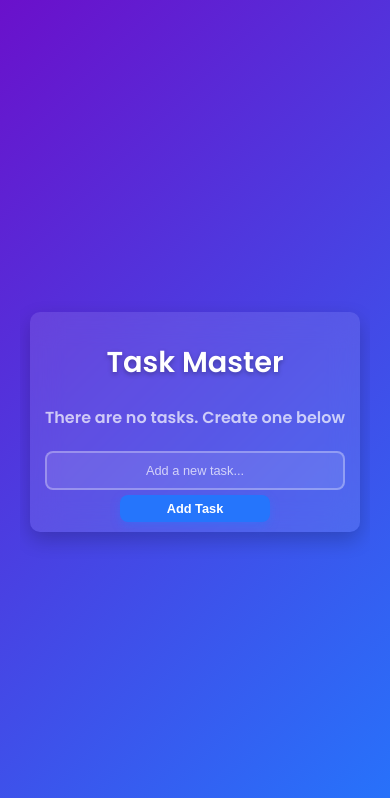
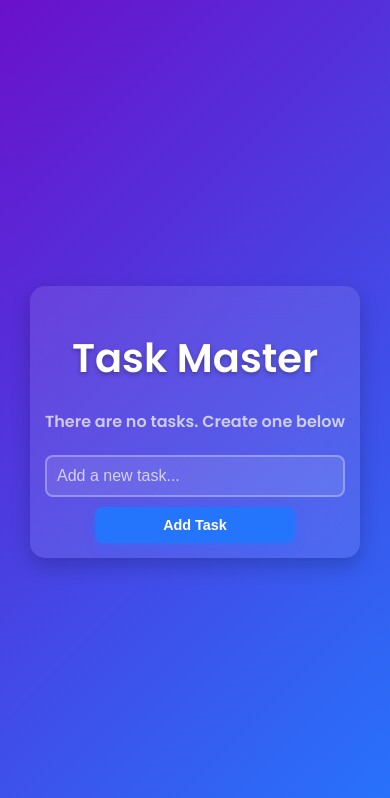
Before and after one commit to negarprh/To-Do-List, a Flask app: page / in a window 390 px wide. Shown: the top 798 px of the page. Run offline with Flask 3, Linux system fonts and the light colour scheme.

Commit message:
Adding requirements

```diff
--- a/static/css/main.css
+++ b/static/css/main.css
@@ -32,6 +32,7 @@ h1 {
     text-shadow: 0 2px 5px rgba(0, 0, 0, 0.3);
 }
 
+/* Table Styling */
 table {
     width: 100%;
     border-collapse: collapse;
@@ -72,6 +73,7 @@ tr:hover {
     transition: background-color 0.3s ease;
 }
 
+/* Action Buttons */
 td a {
     text-decoration: none;
     color: #6a11cb;
@@ -81,6 +83,8 @@ td a {
     border-radius: 5px;
     background: rgba(255, 255, 255, 0.2);
     transition: all 0.3s ease;
+    display: inline-block;
+    margin: 5px 0;
 }
 
 td a:hover {
@@ -89,24 +93,25 @@ td a:hover {
     box-shadow: 0 4px 10px rgba(106, 17, 203, 0.3);
 }
 
+/* Form Layout */
 form {
     display: flex;
+    flex-wrap: wrap;
+    gap: 15px;
+    margin-top: 20px;
     justify-content: center;
-    flex-wrap: wrap; /* Adjusts layout for smaller screens */
-    gap: 10px;
-    margin-top: 20px;
+    align-items: center;
 }
 
 #content, #date_created {
     width: 100%;
-    max-width: 400px; /* Limit the maximum width */
+    max-width: 350px; /* Reduce max-width for better layout */
     padding: 10px;
     border: 2px solid rgba(255, 255, 255, 0.3);
     border-radius: 8px;
     background: rgba(255, 255, 255, 0.1);
     color: #fff;
     font-size: 1rem;
-    text-align: center;
     outline: none;
 }
 
@@ -114,6 +119,7 @@ form {
     color: rgba(255, 255, 255, 0.7);
 }
 
+/* Submit Button */
 #btn {
     background: #2575fc;
     border: none;
@@ -126,7 +132,8 @@ form {
     box-shadow: 0 4px 10px rgba(37, 117, 252, 0.4);
     transition: all 0.3s ease;
     width: 100%;
-    max-width: 150px; /* Button adapts for smaller screens */
+    max-width: 150px;
+    text-align: center;
 }
 
 #btn:hover {
@@ -134,56 +141,52 @@ form {
     box-shadow: 0 4px 15px rgba(106, 17, 203, 0.5);
 }
 
-#date_created::-webkit-calendar-picker-indicator {
-    filter: invert(1); /* Makes the calendar icon white */
+/* Empty Table State */
+.empty-table {
+    font-size: 1rem;
+    color: rgba(255, 255, 255, 0.7);
+    padding: 15px;
+    margin: 15px 0;
+    background: rgba(255, 255, 255, 0.1);
+    border-radius: 8px;
+    text-align: center;
 }
 
-/* Media Queries for Responsiveness */
-
-/* Tablets and Small Screens (Max Width: 768px) */
-@media (max-width: 768px) {
-    h1 {
-        font-size: 2rem;
+/* Update Form Fixes */
+.update-task {
+    display: flex;
+    flex-direction: column;
+    align-items: center;
+    gap: 10px;
+    margin-top: 15px;
 }
 
-    .content {
-        padding: 15px 20px;
-        border-radius: 10px;
+.update-task label {
+    font-size: 0.9rem;
+    color: rgba(255, 255, 255, 0.8);
 }
 
-    th, td {
-        font-size: 0.9rem;
-        padding: 10px;
+.update-task input {
+    font-size: 0.85rem;
+    padding: 8px;
+    width: 100%;
+    max-width: 300px;
+    border: 2px solid rgba(255, 255, 255, 0.3);
+    border-radius: 8px;
+    background: rgba(255, 255, 255, 0.1);
+    color: #fff;
+    outline: none;
 }
 
-    td a {
-        font-size: 0.8rem;
-        padding: 5px;
+.update-task input:focus {
+    border-color: #6a11cb;
 }
 
-    form {
-        gap: 8px;
-    }
-
-    #content, #date_created {
-        font-size: 0.9rem;
-    }
-
-    #btn {
-        font-size: 0.9rem;
-        padding: 8px 16px;
-    }
-}
-
-/* Mobile Screens (Max Width: 480px) */
+/* Responsive Fixes */
 @media (max-width: 480px) {
-    h1 {
-        font-size: 1.8rem;
-    }
-
     .content {
-        padding: 10px 15px;
-        margin: 10px;
+        padding: 15px;
+        width: 95%;
     }
 
     th, td {
@@ -192,20 +195,27 @@ form {
     }
 
     td a {
-        font-size: 0.7rem;
-        padding: 4px 8px;
-    }
-
-    form {
-        gap: 5px;
-    }
-
-    #content, #date_created {
-        font-size: 0.8rem;
+        display: block;
+        width: 90%;
+        margin: 5px auto;
+        text-align: center;
     }
 
     #btn {
-        font-size: 0.8rem;
-        padding: 6px 12px;
+        font-size: 0.9rem;
+        padding: 10px 15px;
+        width: 100%;
+        max-width: 200px;
+    }
+
+    .empty-table {
+        font-size: 0.9rem;
+        padding: 10px;
+    }
+    form {
+        flex-direction: column;
+        gap: 10px;
+        width: 92%;
+
     }
 }
```
Also changed, not shown: instance/test.db. Lines whose indentation alone changed are shown as unchanged.
